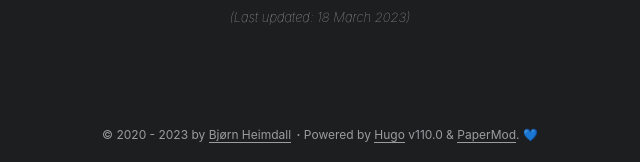
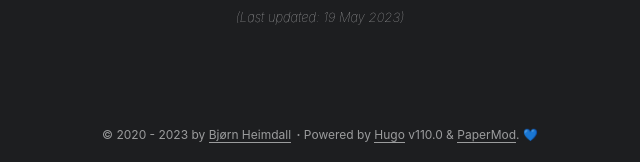
Before and after one commit to Thorskald/thorskald.github.io, a plain HTML site: page index.html in a window 1280 px wide. Shown: the part 635-797 px from the top of the page, 320-960 px from the left. Drawn offline with Linux system fonts and the light colour scheme.

Commit message:
Add files via upload

```diff
--- a/index.html
+++ b/index.html
@@ -184,7 +184,7 @@
             </a>
         </div>
         <div style="font-size: small; font-style: italic; opacity: 80%; font-weight: lighter; margin: 10px;">
-            (Last updated: 18 March 2023)
+            (Last updated: 19 May 2023)
         </div>
     </div>
 </div>
```
